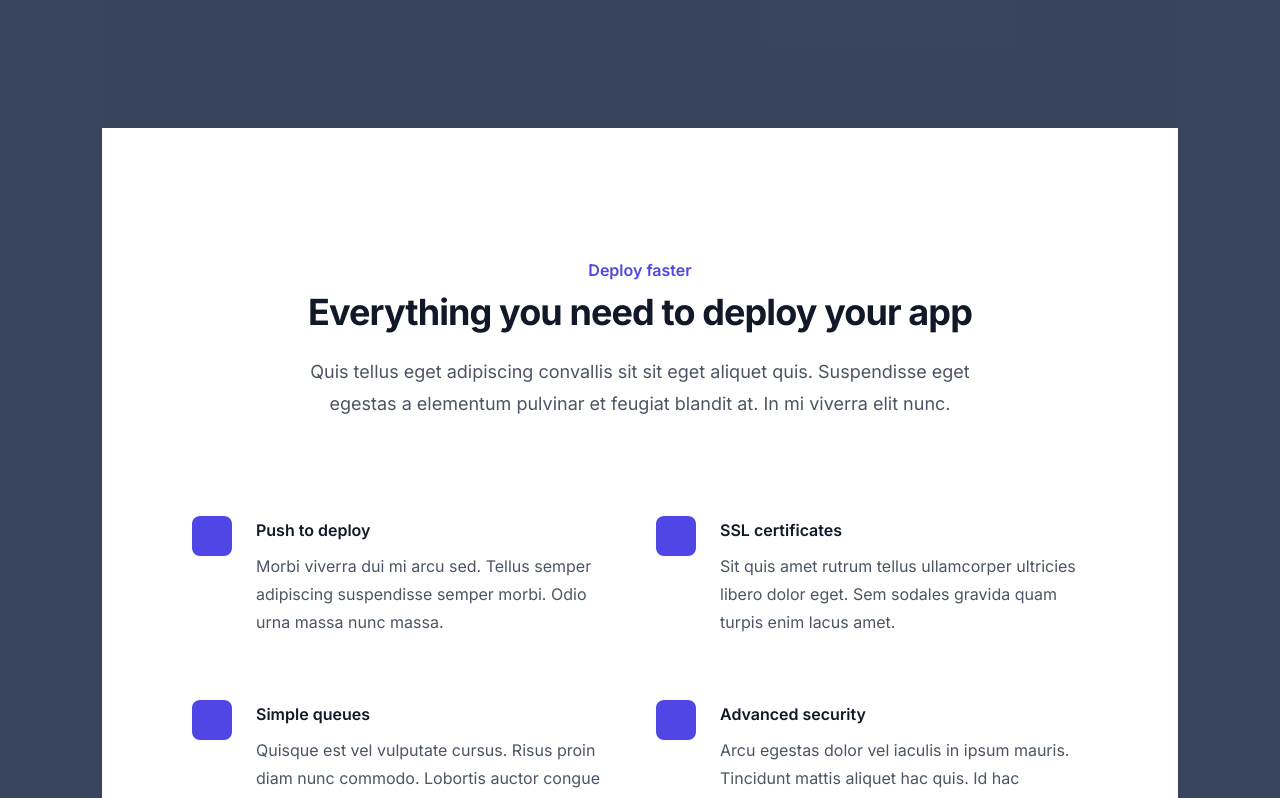
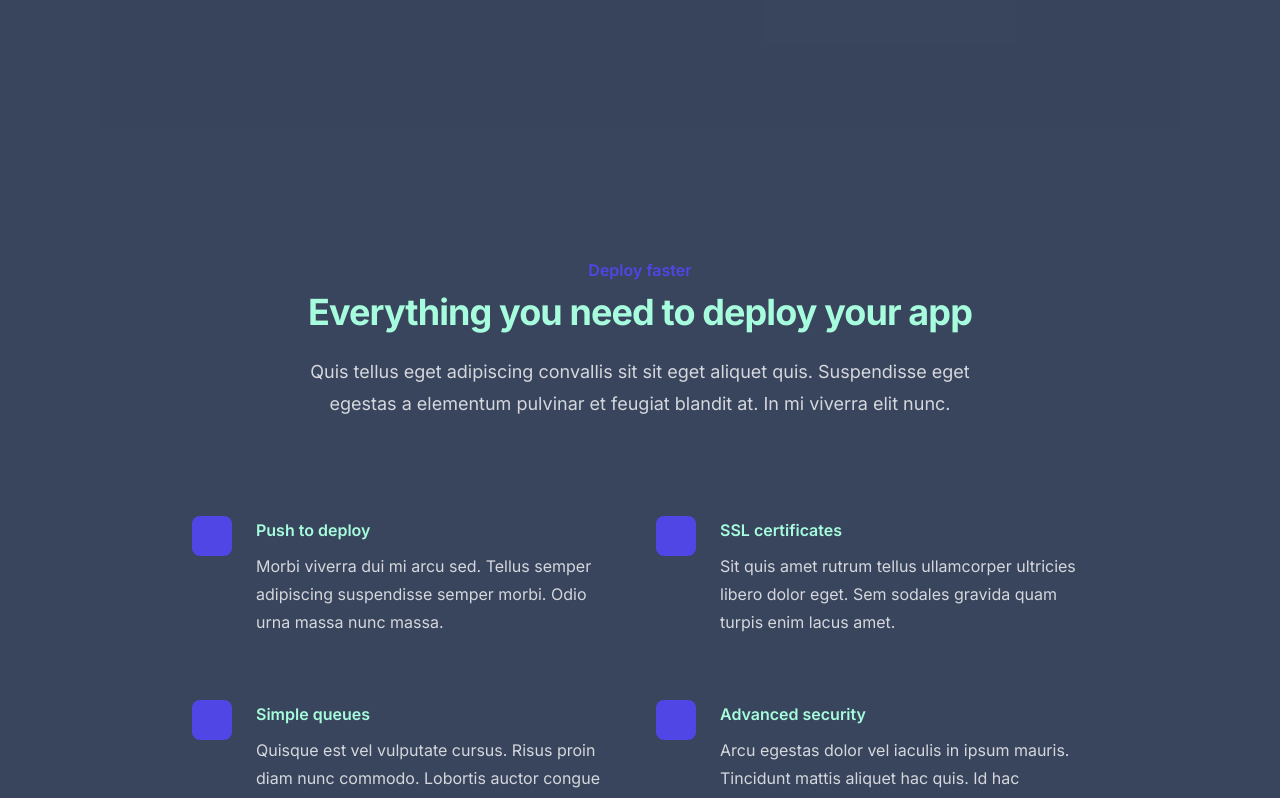
Before and after one commit to Fantominium/njs13, a Next.js app: page / in a window 1280 px wide. Shown: the part 1480-2278 px from the top of the page. Built offline with nearby package versions, Linux system fonts and the light colour scheme.

Commit message:
typography

```diff
--- a/src/components/Centre2x2ContentBlock/page.tsx
+++ b/src/components/Centre2x2ContentBlock/page.tsx
@@ -29,14 +29,14 @@ const features = [
   ]
 const Centre2x2ContentBlock = (props: Props) => {
   return (
-        <div className="bg-white py-24 sm:py-32">
+        <div className= "py-24 sm:py-32">
           <div className="mx-auto max-w-7xl px-6 lg:px-8">
             <div className="mx-auto max-w-2xl lg:text-center">
               <h2 className="text-base font-semibold leading-7 text-indigo-600">Deploy faster</h2>
-              <p className="mt-2 text-3xl font-bold tracking-tight text-gray-900 sm:text-4xl">
+              <p className="mt-2 text-3xl font-bold tracking-tight text-primary sm:text-4xl">
                 Everything you need to deploy your app
               </p>
-              <p className="mt-6 text-lg leading-8 text-gray-600">
+              <p className="mt-6 text-lg leading-8 text-base-content">
                 Quis tellus eget adipiscing convallis sit sit eget aliquet quis. Suspendisse eget egestas a elementum
                 pulvinar et feugiat blandit at. In mi viverra elit nunc.
               </p>
@@ -45,13 +45,13 @@ const Centre2x2ContentBlock = (props: Props) => {
               <dl className="grid max-w-xl grid-cols-1 gap-x-8 gap-y-10 lg:max-w-none lg:grid-cols-2 lg:gap-y-16">
                 {features.map((feature) => (
                   <div key={feature.name} className="relative pl-16">
-                    <dt className="text-base font-semibold leading-7 text-gray-900">
+                    <dt className="text-base font-semibold leading-7 text-primary">
                       <div className="absolute left-0 top-0 flex h-10 w-10 items-center justify-center rounded-lg bg-indigo-600">
                         {/* <feature.icon className="h-6 w-6 text-white" aria-hidden="true" /> */}
                       </div>
                       {feature.name}
                     </dt>
-                    <dd className="mt-2 text-base leading-7 text-gray-600">{feature.description}</dd>
+                    <dd className="mt-2 text-base leading-7 text-highlight">{feature.description}</dd>
                   </div>
                 ))}
               </dl>
```
